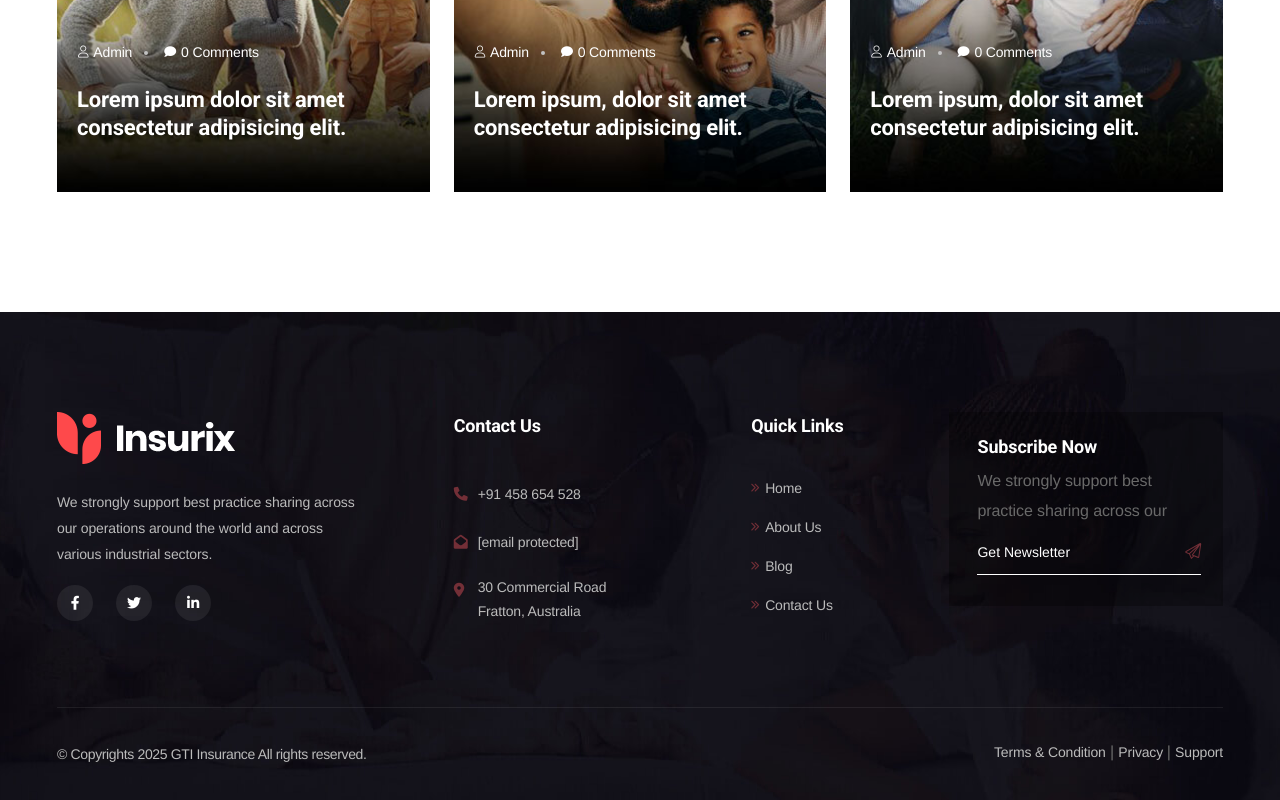
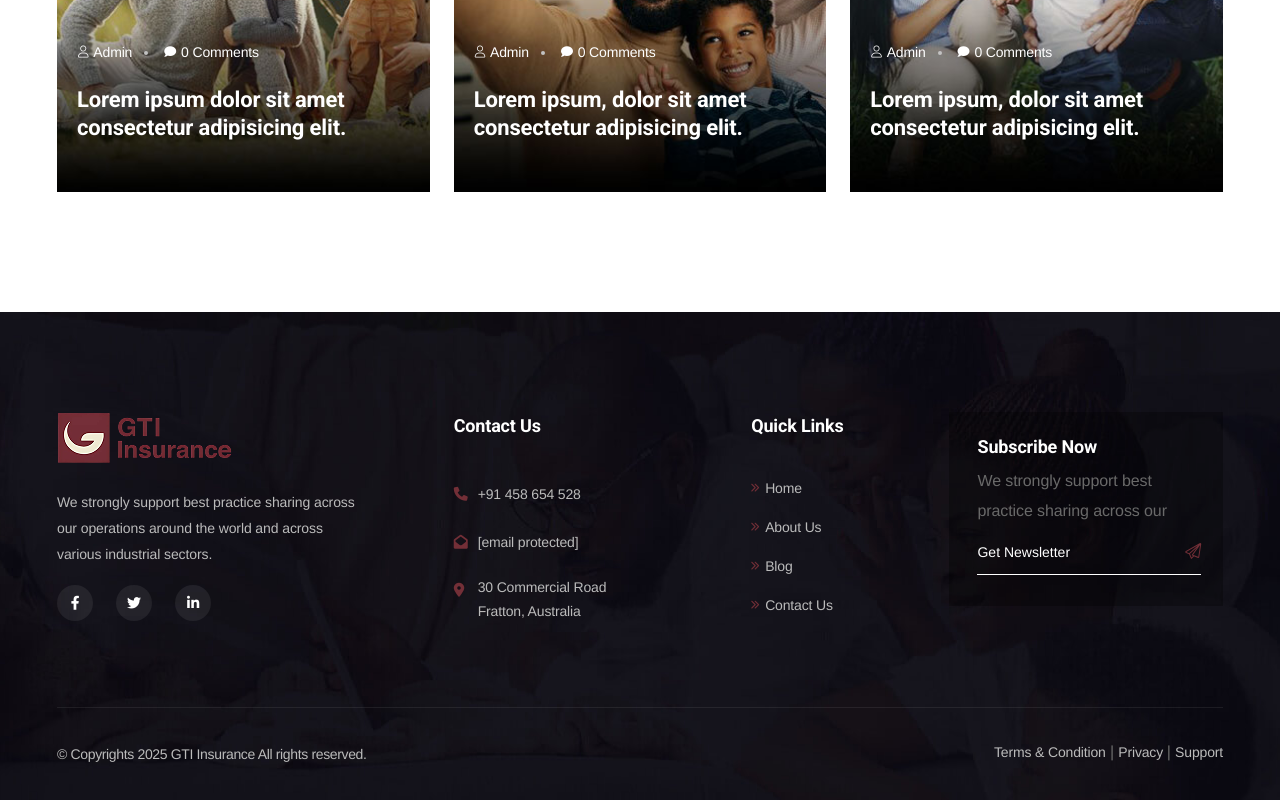
Before and after one commit to techfrolicayaz/GTI-Insurance-site, a plain HTML site: page index.html in a window 1280 px wide. Shown: the part 7359-8159 px from the top of the page. Drawn offline with Linux system fonts and the light colour scheme; files whose address does not match are found by name.

Commit message:
change footer logo

```diff
--- a/index.html
+++ b/index.html
@@ -1284,7 +1284,7 @@
                     <!-- Footer Column -->
                     <div class="footer-column col-xl-4 col-md-6 col-sm-6">
                         <div class="footer-widget about-widget">
-                            <div class="logo"><a href="index.html"><img src="images/logo2-2.png" alt=""></a></div>
+                            <div class="logo"><a href="index.html"><img src="images/logo2-1.png" alt=""></a></div>
                             <div class="text">We strongly support best practice sharing across <br> our operations around the world and across <br> various industrial sectors.</div>
                             <ul class="social-icon">
                                 <li><a href="#"><i class="icon fa-brands fa-facebook-f"></i></a></li>
```
